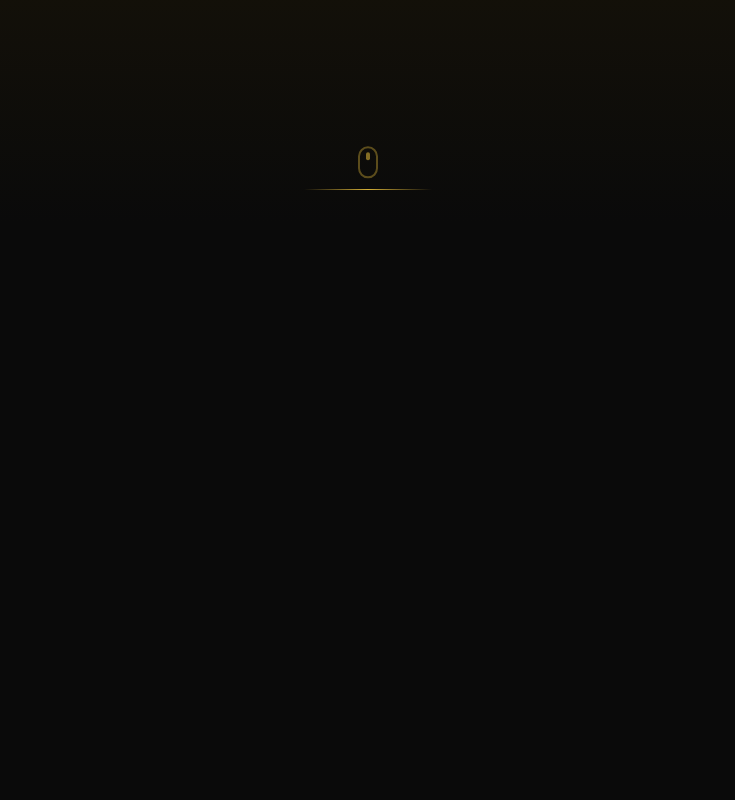
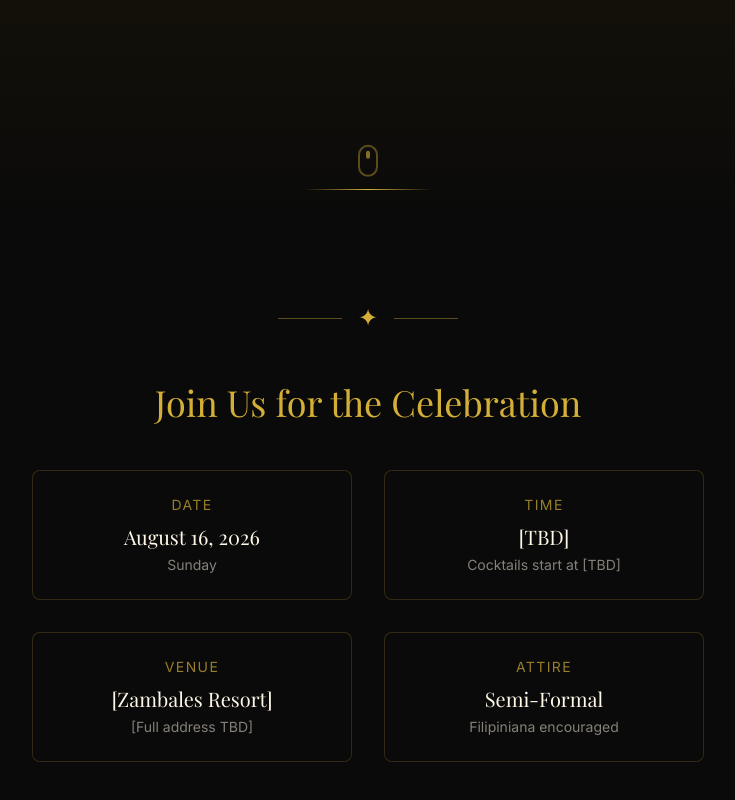
Before and after one commit to Karllouise-code/tita-rsvp-bday, a React (Vite) app: page / in a window 1280 px wide. Shown: the part 578-1378 px from the top of the page, without its empty margins (272-1007 px from the left). Before the commit the page ends 800 px from the top, so only its background shows below. Built offline with nearby package versions, Linux system fonts and the light colour scheme.

Commit message:
feat: add Event Details section with scroll animations

```diff
--- a/src/App.jsx
+++ b/src/App.jsx
@@ -1,9 +1,11 @@
 import Hero from './components/Hero'
+import EventDetails from './components/EventDetails'
 
 function App() {
   return (
     <div className="min-h-screen bg-black text-cream font-body">
       <Hero />
+      <EventDetails />
     </div>
   )
 }
--- /dev/null
+++ b/src/components/EventDetails.jsx
@@ -0,0 +1,78 @@
+import { motion } from 'framer-motion'
+
+const EventDetails = () => {
+  return (
+    <section className="py-20 px-4">
+      <motion.div
+        initial={{ opacity: 0, y: 40 }}
+        whileInView={{ opacity: 1, y: 0 }}
+        viewport={{ once: true, margin: '-100px' }}
+        transition={{ duration: 0.8 }}
+        className="max-w-2xl mx-auto text-center"
+      >
+        {/* Decorative divider */}
+        <div className="flex items-center justify-center gap-4 mb-12">
+          <span className="w-16 h-px bg-gold/40" />
+          <span className="text-gold text-2xl">✦</span>
+          <span className="w-16 h-px bg-gold/40" />
+        </div>
+
+        <h2 className="font-heading text-3xl md:text-4xl text-gold mb-12">
+          Join Us for the Celebration
+        </h2>
+
+        <div className="grid gap-8 md:grid-cols-2">
+          <motion.div
+            initial={{ opacity: 0, y: 20 }}
+            whileInView={{ opacity: 1, y: 0 }}
+            viewport={{ once: true }}
+            transition={{ duration: 0.6, delay: 0.2 }}
+            className="p-6 border border-gold/20 rounded-lg bg-black/50"
+          >
+            <p className="text-gold/70 text-sm uppercase tracking-widest mb-2">Date</p>
+            <p className="font-heading text-xl text-cream">August 16, 2026</p>
+            <p className="text-cream/50 text-sm mt-1">Sunday</p>
+          </motion.div>
+
+          <motion.div
+            initial={{ opacity: 0, y: 20 }}
+            whileInView={{ opacity: 1, y: 0 }}
+            viewport={{ once: true }}
+            transition={{ duration: 0.6, delay: 0.4 }}
+            className="p-6 border border-gold/20 rounded-lg bg-black/50"
+          >
+            <p className="text-gold/70 text-sm uppercase tracking-widest mb-2">Time</p>
+            <p className="font-heading text-xl text-cream">[TBD]</p>
+            <p className="text-cream/50 text-sm mt-1">Cocktails start at [TBD]</p>
+          </motion.div>
+
+          <motion.div
+            initial={{ opacity: 0, y: 20 }}
+            whileInView={{ opacity: 1, y: 0 }}
+            viewport={{ once: true }}
+            transition={{ duration: 0.6, delay: 0.6 }}
+            className="p-6 border border-gold/20 rounded-lg bg-black/50"
+          >
+            <p className="text-gold/70 text-sm uppercase tracking-widest mb-2">Venue</p>
+            <p className="font-heading text-xl text-cream">[Zambales Resort]</p>
+            <p className="text-cream/50 text-sm mt-1">[Full address TBD]</p>
+          </motion.div>
+
+          <motion.div
+            initial={{ opacity: 0, y: 20 }}
+            whileInView={{ opacity: 1, y: 0 }}
+            viewport={{ once: true }}
+            transition={{ duration: 0.6, delay: 0.8 }}
+            className="p-6 border border-gold/20 rounded-lg bg-black/50"
+          >
+            <p className="text-gold/70 text-sm uppercase tracking-widest mb-2">Attire</p>
+            <p className="font-heading text-xl text-cream">Semi-Formal</p>
+            <p className="text-cream/50 text-sm mt-1">Filipiniana encouraged</p>
+          </motion.div>
+        </div>
+      </motion.div>
+    </section>
+  )
+}
+
+export default EventDetails
```
